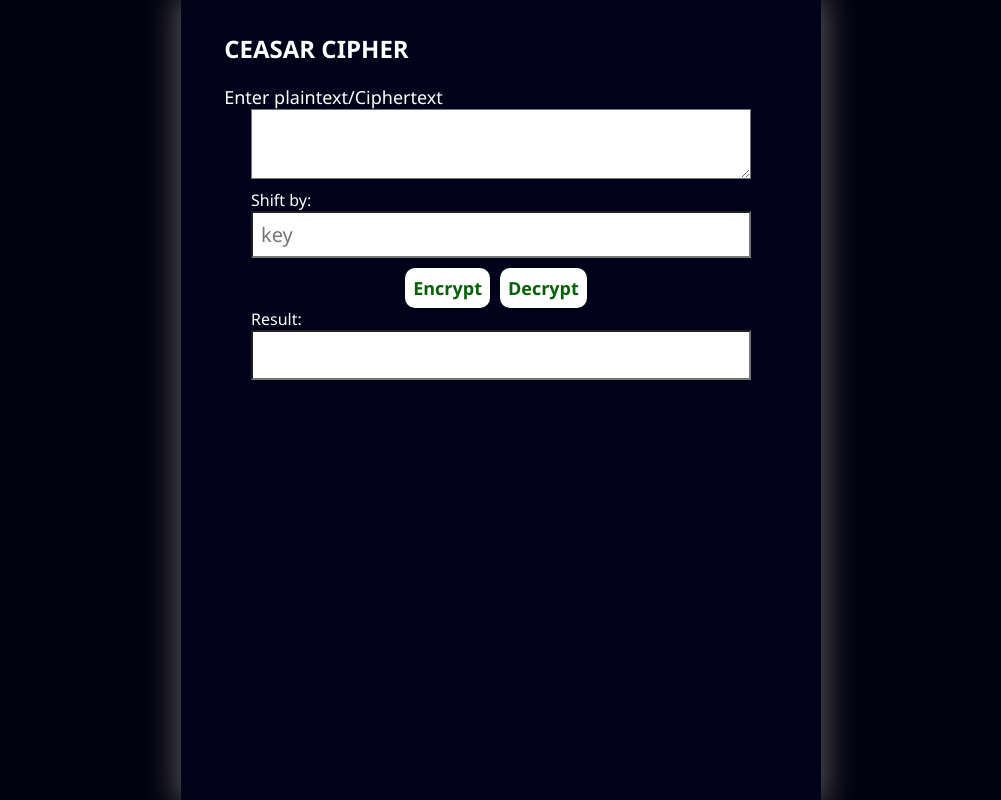
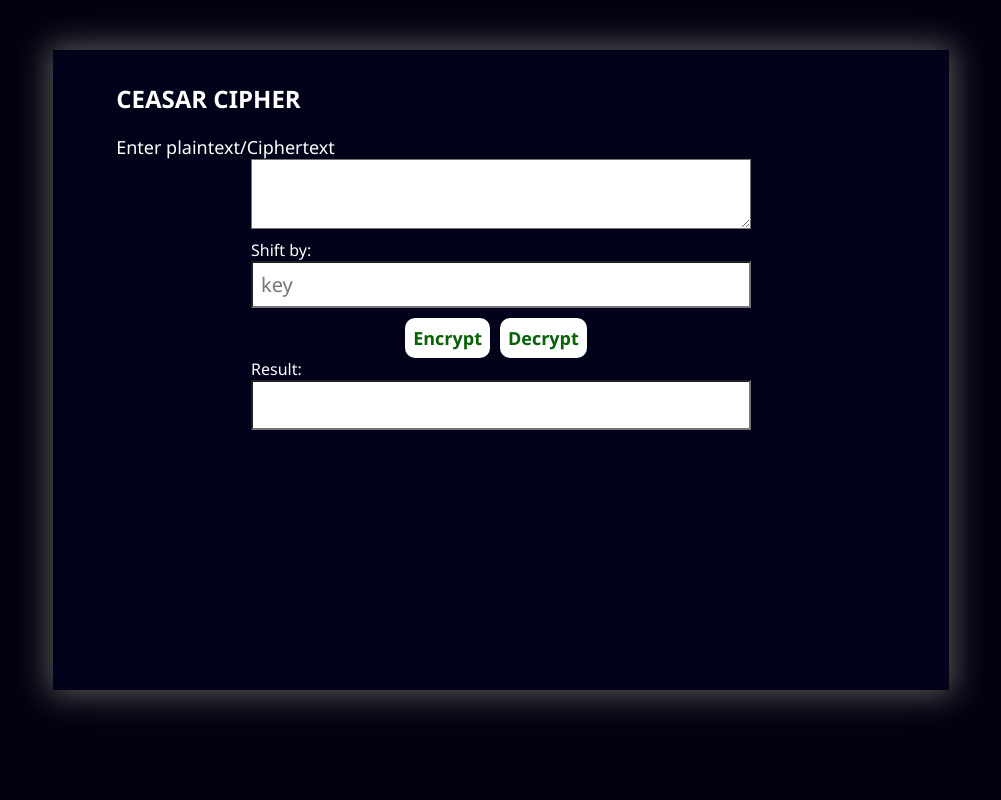
Before and after one commit to SUPERIORII/ceasar-cipher, a plain HTML site: page index.html in a window 1280 px wide. Both pictures are taken after a click on the button "Continue". Shown: the whole page, without its empty margins (139-1140 px from the left). Drawn offline with Linux system fonts and the light colour scheme.

Commit message:
second changes

```diff
--- a/style.css
+++ b/style.css
@@ -29,14 +29,15 @@ body {
 
 .general-wrapper {
     background-color: rgb(2, 2, 27);
-    width: 50vw;
-    height: 100vh;
+    width: 70vw;
+    height: 80vh;
     box-shadow: 0px 0px 30px 5px rgb(87, 86, 86);
     color: white;
     padding-left: 2.7rem;
     padding-right: 2.7rem;
     padding-top: 2rem;
     padding-bottom: 2rem;
+    margin-top: 50px;
 
     display: none;
 }
@@ -44,10 +45,12 @@ body {
 .cipher-heading {
     font-size: 1.5rem;
     margin-bottom: 20px;
+    margin-left: 20px;
 }
 
 .text-area-des {
     font-size: 18px;
+    margin-left: 20px;
 }
 
 .wrapper {
```
